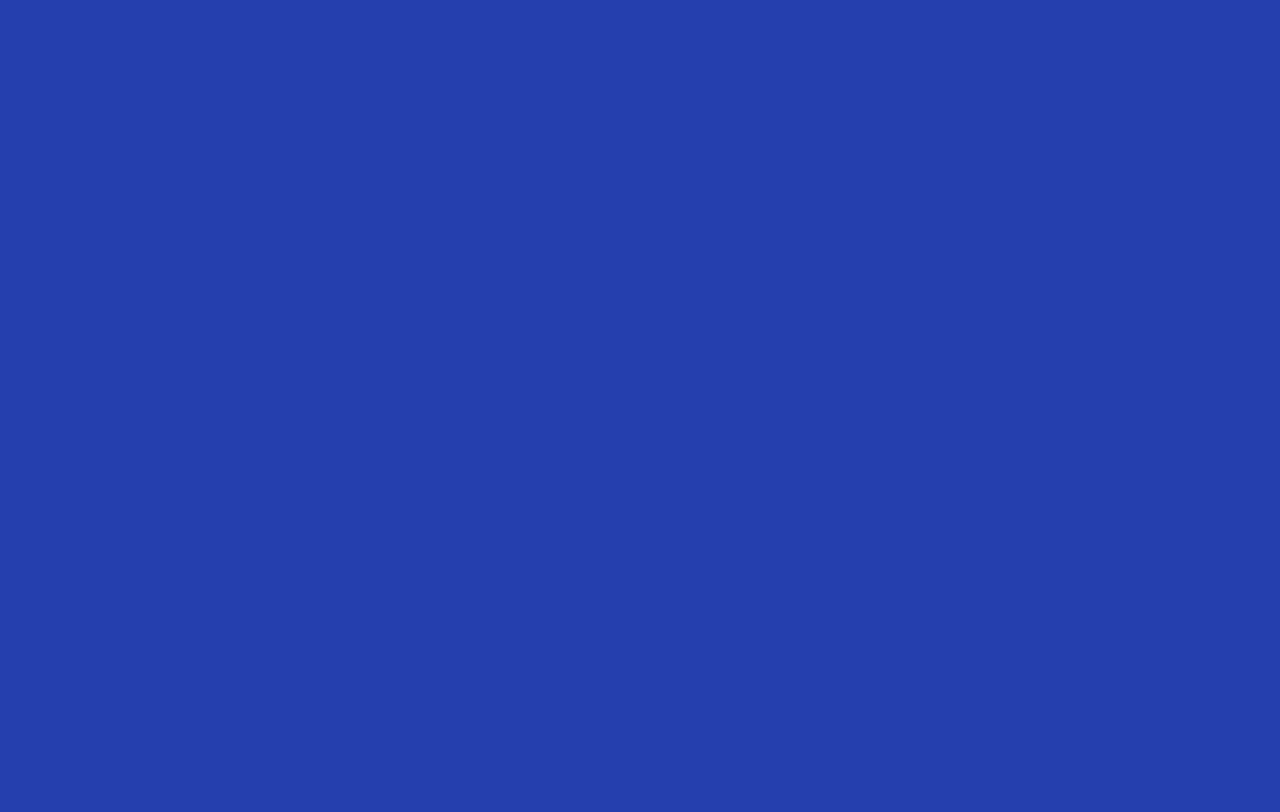
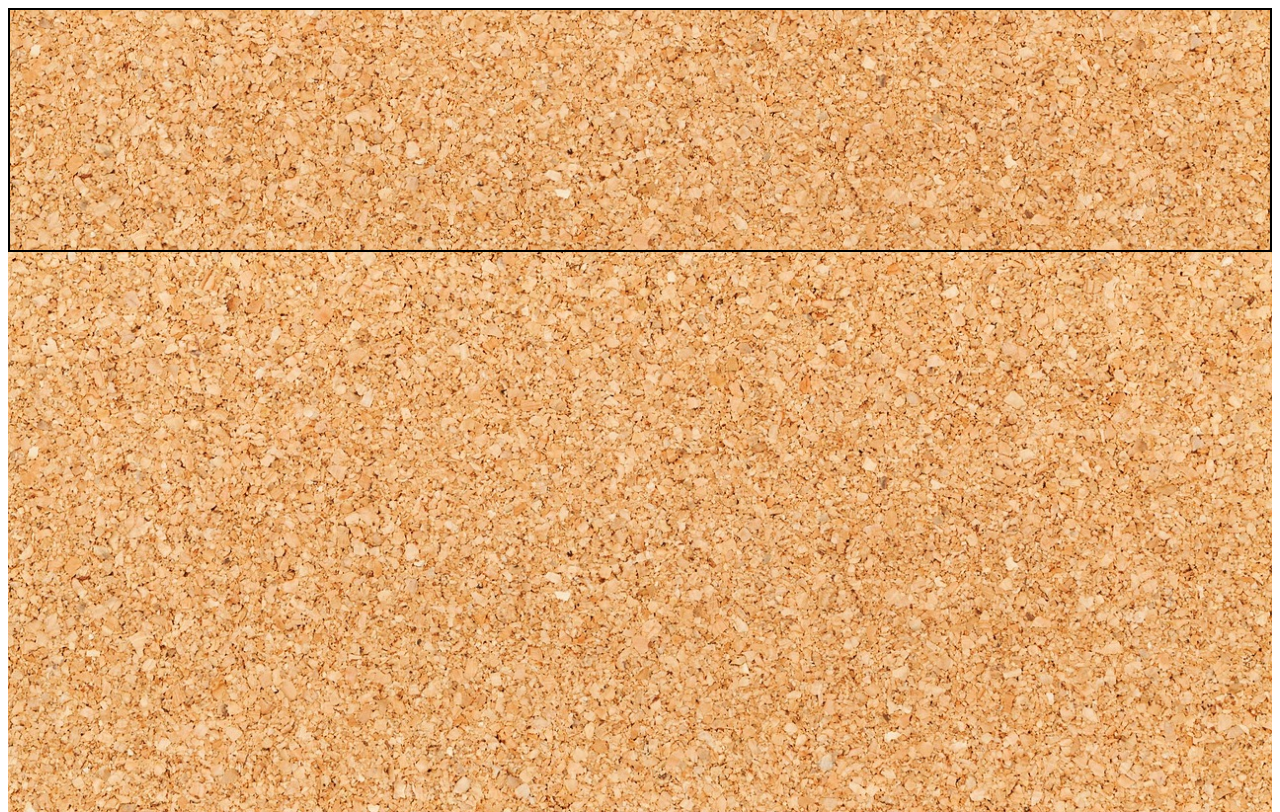
Before and after one commit to Chriscds/Reactions-v3, a website: page index.html in a window 1280 px wide. Drawn offline with nearby package versions, Linux system fonts and the light colour scheme.

Commit message:
Creating main boards

```diff
--- a/index.html
+++ b/index.html
@@ -10,6 +10,13 @@
     <title>Reactions v3</title>
 </head>
 <body>
+    <div class="menu">
+        <nav>
+
+        </nav>
+        <section class="load-board"></section>
+        <main class="main-board"></main>
+    </div>
 
     <script src="script.js"></script>
 </body>
--- a/scss/style.scss
+++ b/scss/style.scss
@@ -1,3 +1,20 @@
-body {
-    background-color: rgb(36, 61, 172);
+html, body {
+    height: 100%;
 }
+
+.load-board {
+    background-image: url("../assets/cork-background.jpg");
+    background-size: cover;
+	background-position: center;
+    height: 30vh;
+    width: 100%vw;
+    border: 2px solid black;
+}
+
+.main-board {
+    background-image: url("../assets/cork-background.jpg");
+    background-size: cover;
+	background-position: center;
+    height: 70vh;
+    width: 100%vw;
+}
```
Also changed, not shown: assets/brand-logo.png (added), assets/cork-background.jpg (added), css/style.css.
